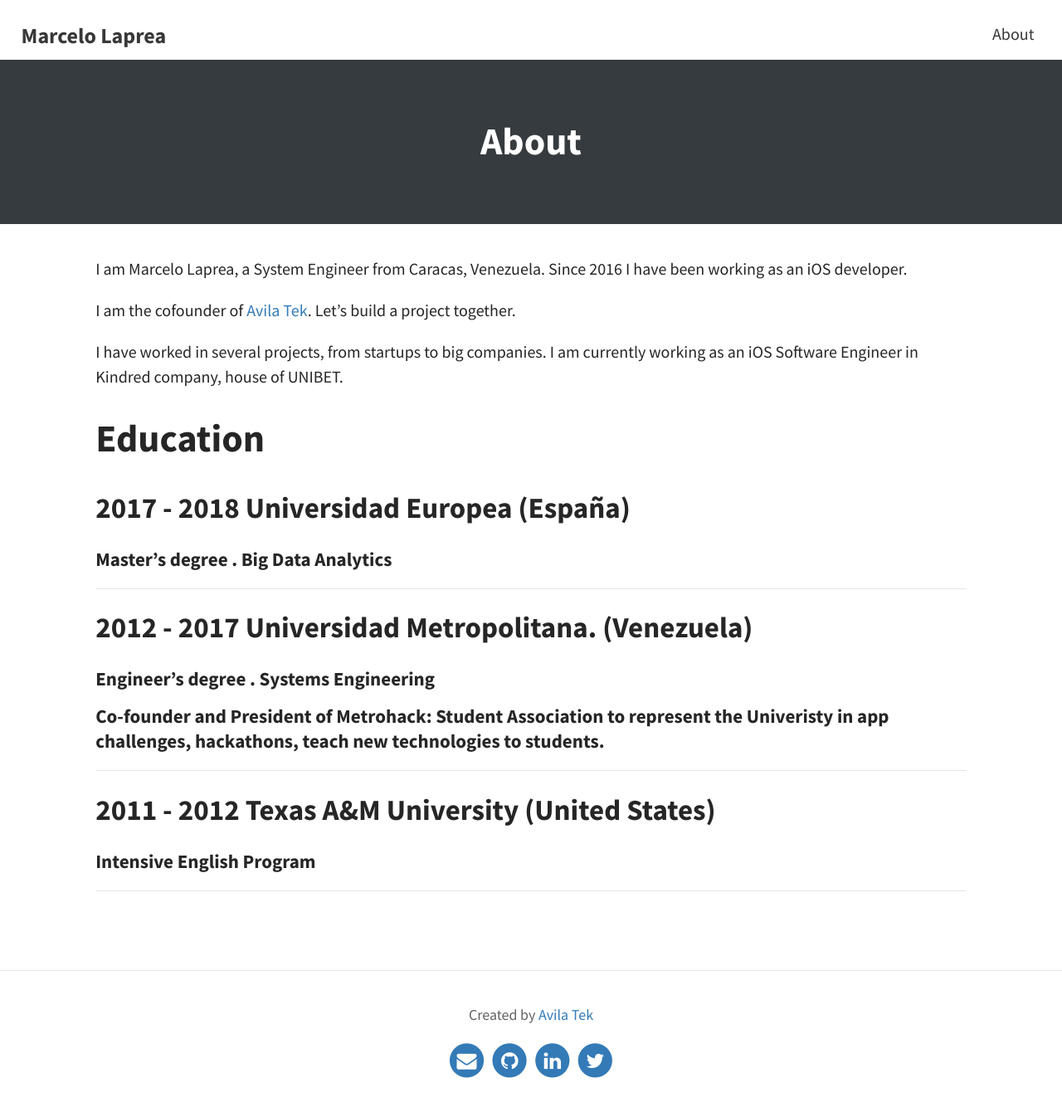
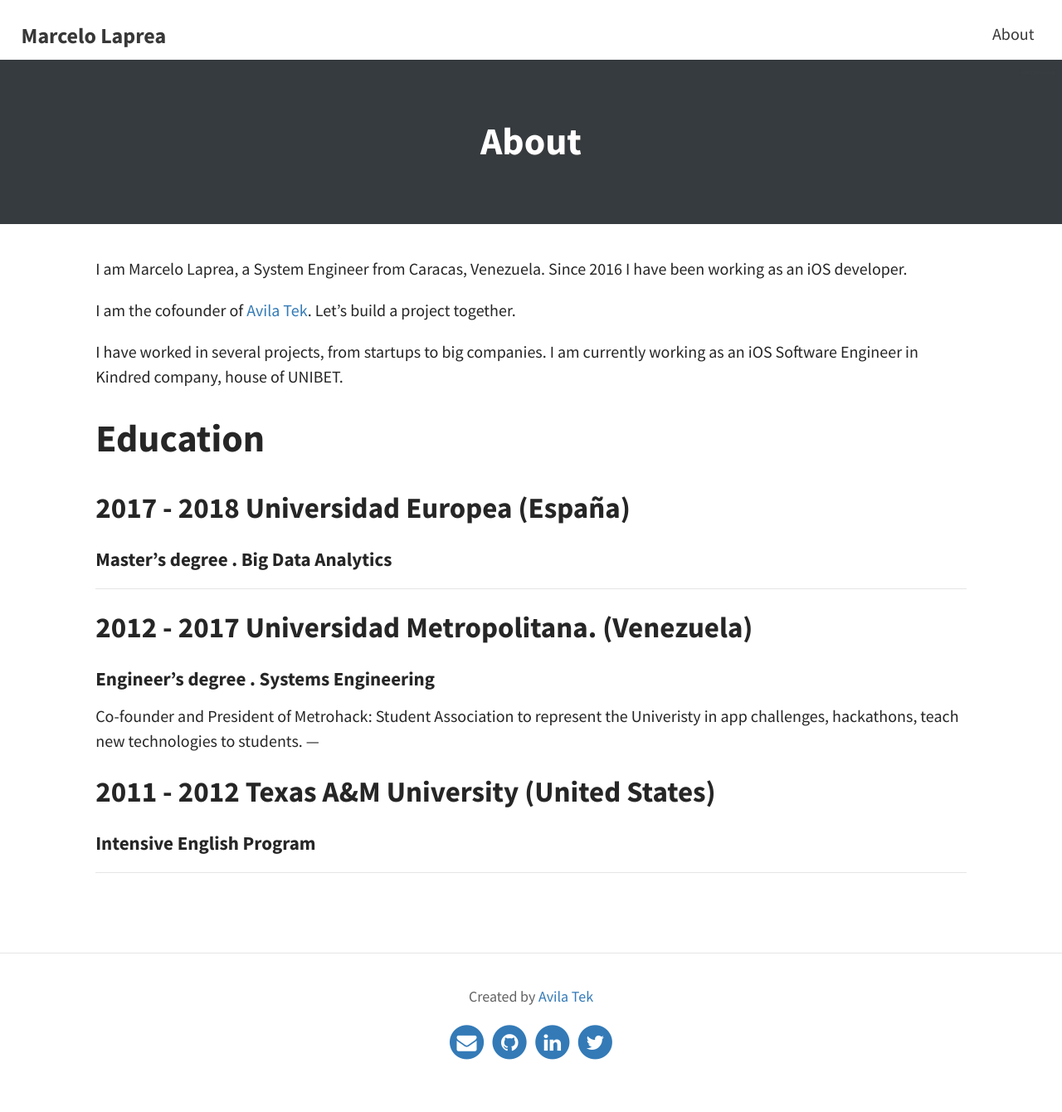
Before and after one commit to lapreamarcelo/lapreamarcelo.github.io, a Jekyll site: the page built from pages/about.md, in a window 1280 px wide. Shown: the whole page at 83% size. Built offline with Jekyll 4.4.1, drawn with Linux system fonts in a browser that asks for light colours; after the commit the page ends 1318 px from its top, so only the background shows below that.

```diff
--- a/pages/about.md
+++ b/pages/about.md
@@ -19,10 +19,9 @@ I have worked in several projects, from startups to big companies. I am currentl
 
 ## **2012 - 2017**  Universidad Metropolitana. (Venezuela)
 #### Engineer's degree . Systems Engineering
-#### Co-founder and President of Metrohack: Student Association to represent the Univeristy in app challenges, hackathons, teach new technologies to students.
+Co-founder and President of Metrohack: Student Association to represent the Univeristy in app challenges, hackathons, teach new technologies to students.
 ---
 
 ## **2011 - 2012** Texas A&M University (United States)
 #### Intensive English Program
-
 ---
```
